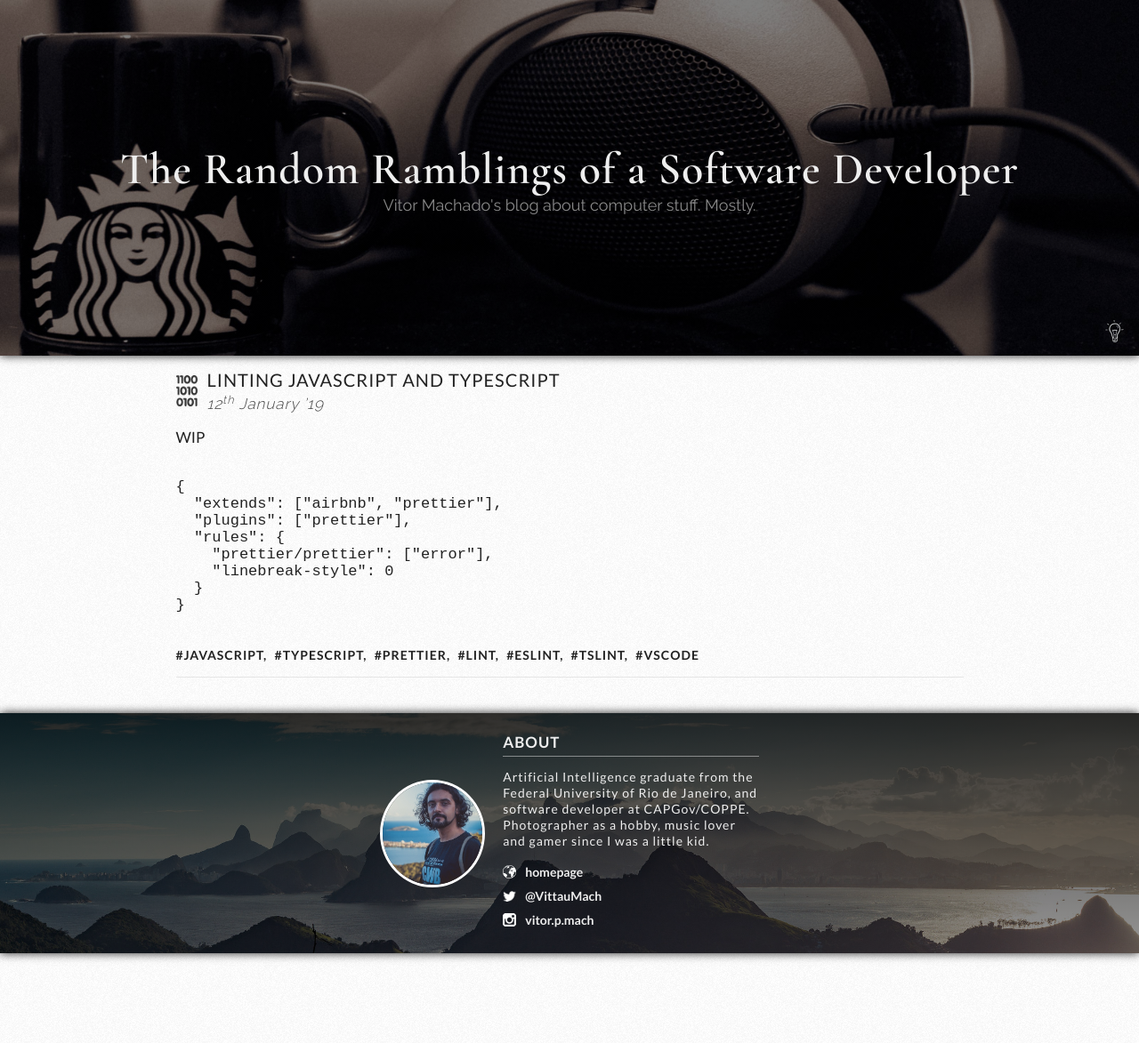
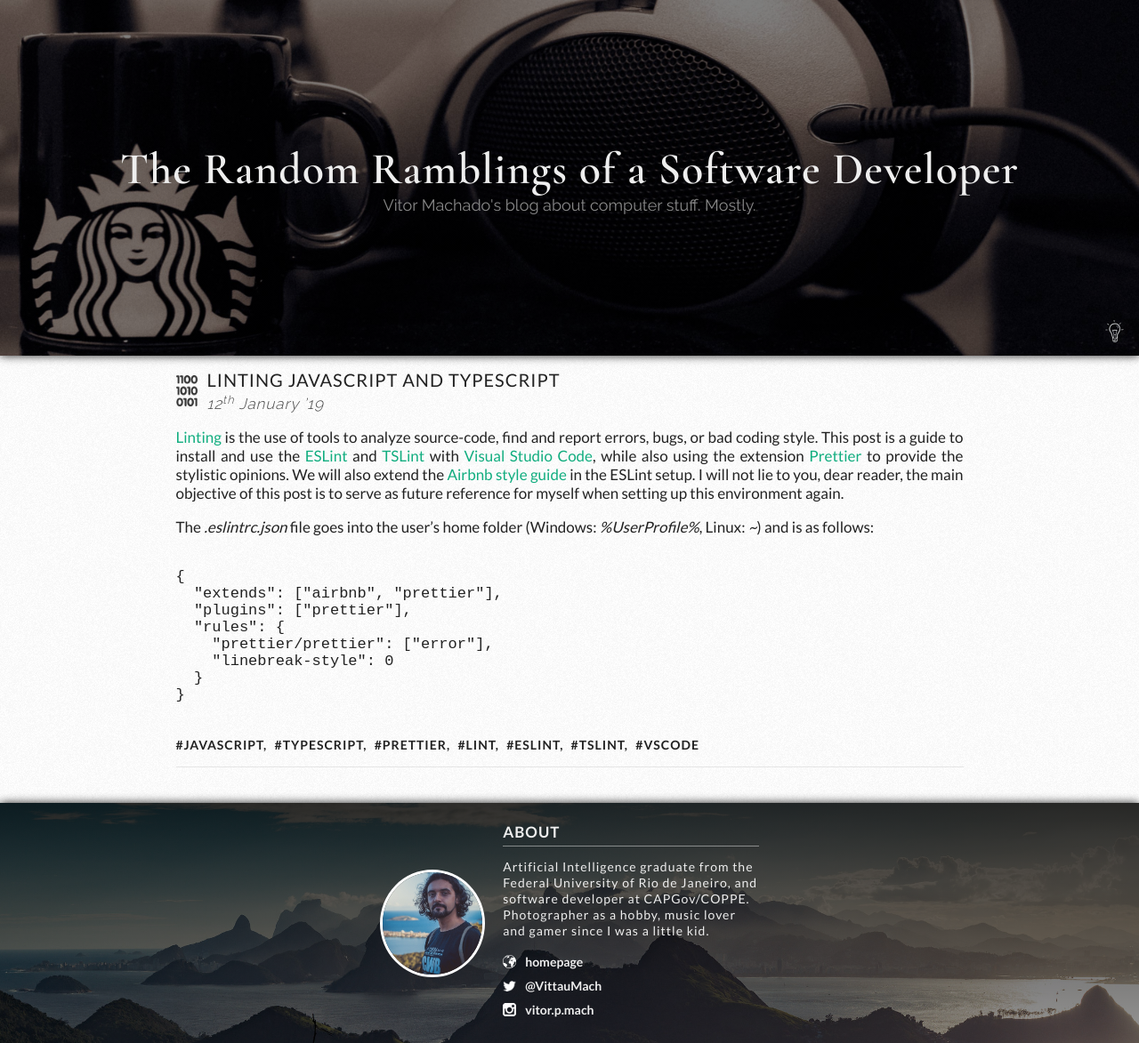
Before and after one commit to vittau/blog, a Jekyll site: the page built from _posts/2019-01-12-linting-javascript-and-typescript.markdown, in a window 1280 px wide. Shown: the whole page at 89% size. Built offline with Jekyll 4.4.1, drawn with Linux system fonts in a browser that asks for light colours; nearby versions of some CDN libraries; comment, search, counter and statistics services are not loaded; a style sheet for code colours, icons or effects is not loaded.

Commit message:
WIP of the linting post

```diff
--- a/_layouts/default.html
+++ b/_layouts/default.html
@@ -26,5 +26,8 @@
       src="{{ site.baseurl }}/js/travelog.js"
     ></script>
     <script src="//cdnjs.cloudflare.com/ajax/libs/highlight.js/9.13.1/highlight.min.js"></script>
+    <script>
+      hljs.initHighlightingOnLoad();
+    </script>
   </body>
 </html>
--- a/_posts/2019-01-12-linting-javascript-and-typescript.markdown
+++ b/_posts/2019-01-12-linting-javascript-and-typescript.markdown
@@ -7,9 +7,11 @@ location: Rio de Janeiro, Brazil
 tags: javascript, typescript, prettier, lint, eslint, tslint, vscode
 ---
 
-WIP
+<a href="https://en.wikipedia.org/wiki/Lint_(software)" target="_blank">Linting</a> is the use of tools to analyze source-code, find and report errors, bugs, or bad coding style. This post is a guide to install and use the <a href="https://eslint.org/" target="_blank">ESLint</a> and <a href="https://palantir.github.io/tslint/" target="_blank">TSLint</a> with <a href="https://code.visualstudio.com/" target="_blank">Visual Studio Code</a>, while also using the extension <a href="https://github.com/prettier/prettier" target="_blank">Prettier</a> to provide the stylistic opinions. We will also extend the <a href="https://github.com/airbnb/javascript" target="_blank">Airbnb style guide</a> in the ESLint setup. I will not lie to you, dear reader, the main objective of this post is to serve as future reference for myself when setting up this environment again.
 
 <!--more-->
+
+The <i>.eslintrc.json</i> file goes into the user's home folder (Windows: <i>%UserProfile%</i>, Linux: <i>~</i>) and is as follows:
 
 <pre><code class="javascript">
 {
```
